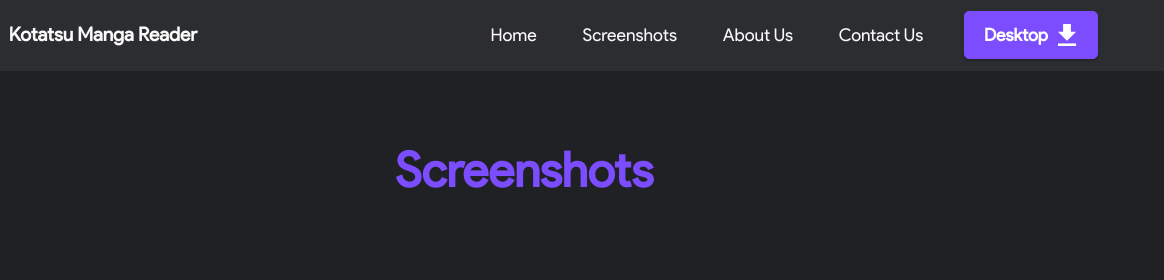
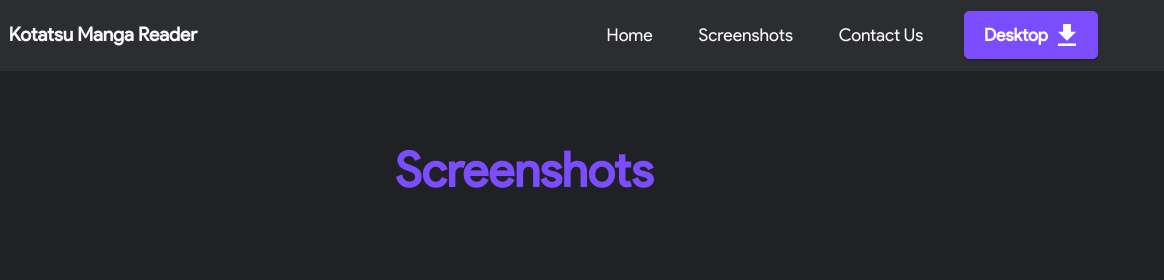
Before and after one commit to KotatsuApp/kotatsuapp.github.io, a plain HTML site: page screenshots.html in a window 1280 px wide. Shown: the top 280 px of the page, 116-1280 px from the left. Drawn offline with Linux system fonts and the light colour scheme.

Commit message:
Update screenshots.html

```diff
--- a/screenshots.html
+++ b/screenshots.html
@@ -49,8 +49,6 @@
                                 href="/">Home</a></li>
                         <li class="nav-item"><a class="nav-link link text-white display-4"
                                 href="screenshots">Screenshots</a></li>
-                        <li class="nav-item"><a class="nav-link link text-white display-4"
-                                href="about">About Us</a></li>
                         <li class="nav-item"><a class="nav-link link text-white display-4"
                                 href="https://discord.gg/NNJ5RgVBC5" aria-expanded="true">Contact Us</a>
                         </li>
```
